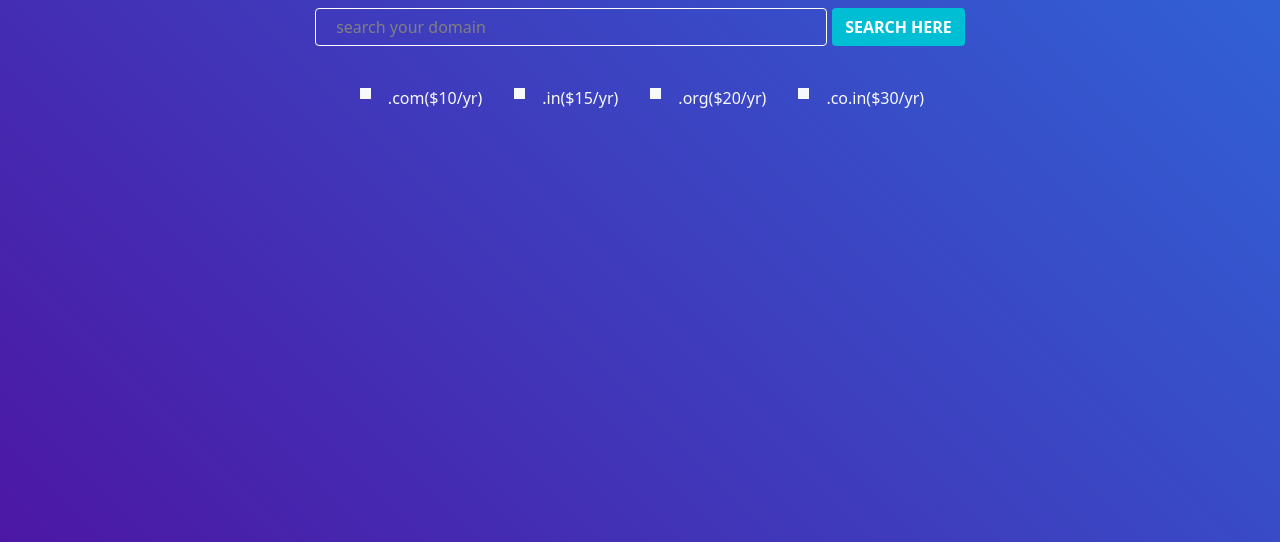
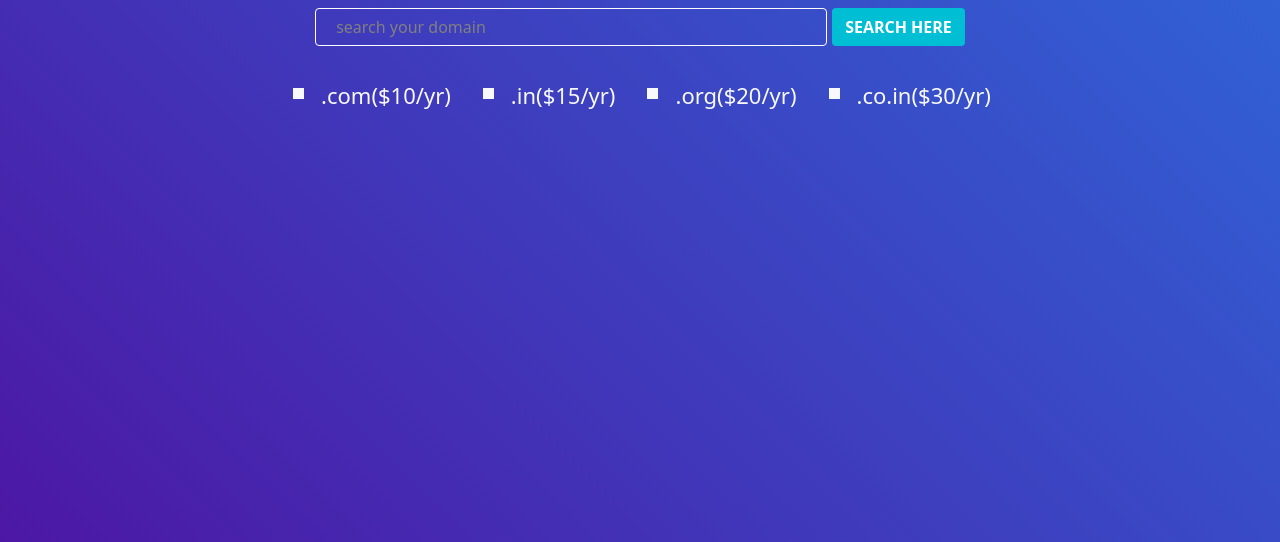
Before and after one commit to sourav-bytes/host, a plain HTML site: page index.html in a window 1280 px wide. Shown: the part 255-797 px from the top of the page. Drawn offline with Linux system fonts and the light colour scheme.

Commit message:
Update project14.css

```diff
--- a/project14.css
+++ b/project14.css
@@ -49,6 +49,7 @@
 }
 .pricingmain li{
     margin: 0px 30px;
+    font-size:22px
 }
 .pricingmain li::marker{
     font-size: 30px;
```
